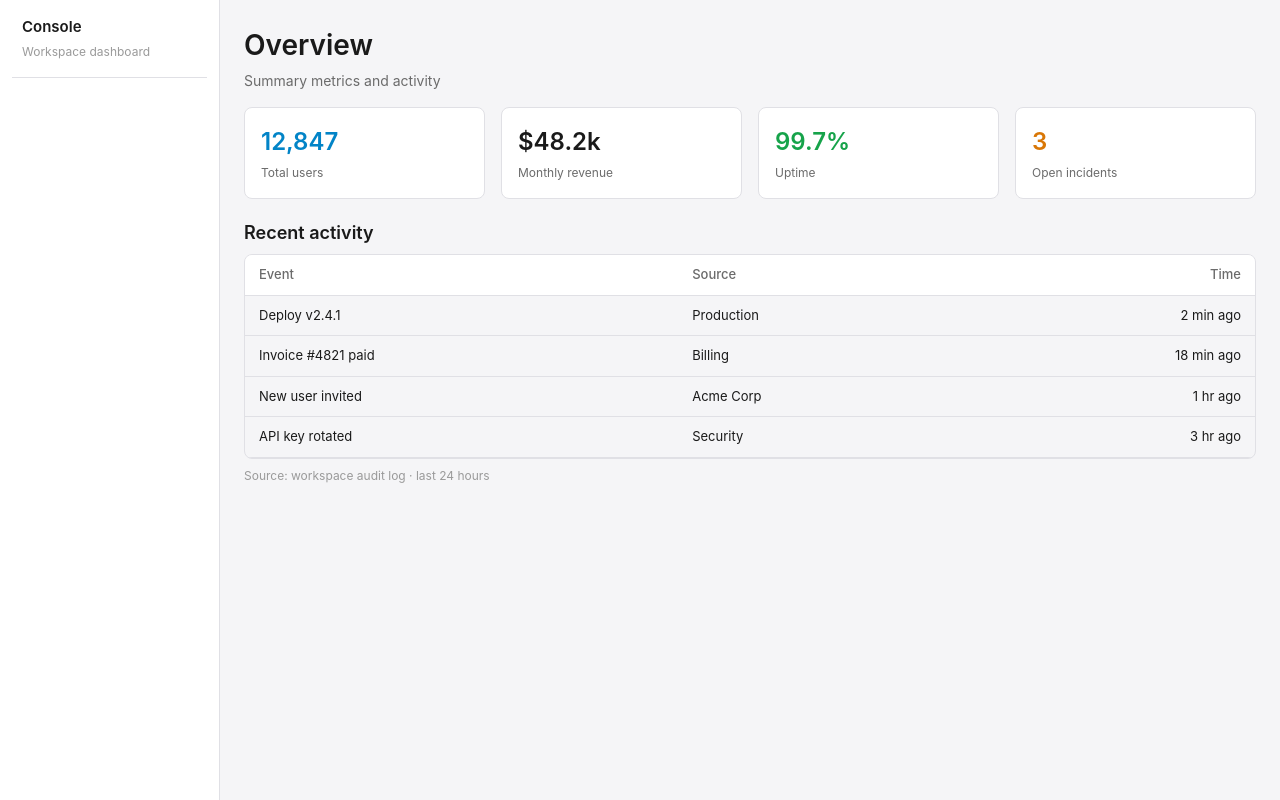
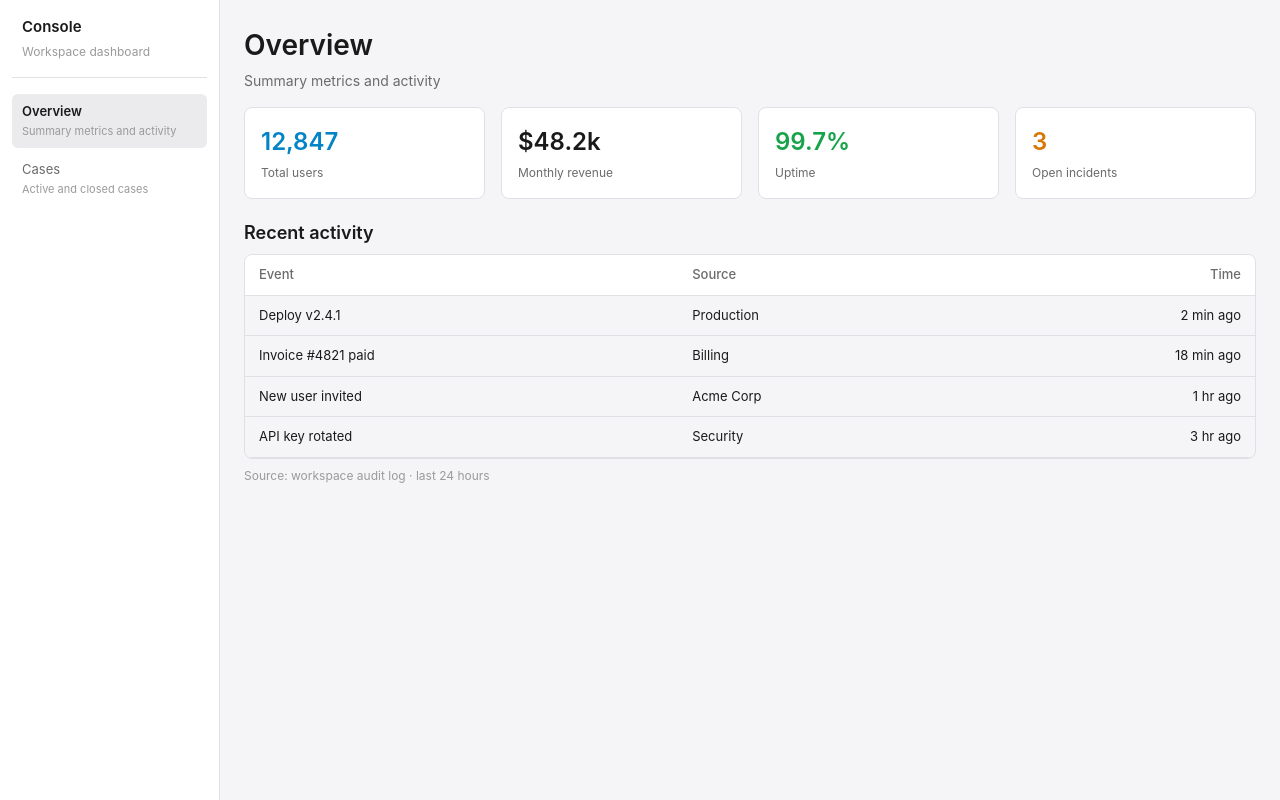
Before and after one commit to 0629owen/idocvident, a React (Vite) app: page / in a window 1280 px wide. Built offline with nearby package versions, Linux system fonts and the light colour scheme.

Commit message:
Remove extra sections and keep overview only

```diff
--- a/src/App.tsx
+++ b/src/App.tsx
@@ -1,3 +1,4 @@
+import { useState } from "react";
 import {
   Divider,
   Grid,
@@ -11,6 +12,13 @@ import {
   Text,
 } from "./components/ui";
 
+type Section = "overview" | "cases";
+
+const MENU_ITEMS: { id: Section; label: string; description: string }[] = [
+  { id: "overview", label: "Overview", description: "Summary metrics and activity" },
+  { id: "cases", label: "Cases", description: "Active and closed cases" },
+];
+
 const RECENT_ACTIVITY = [
   ["Deploy v2.4.1", "Production", "2 min ago"],
   ["Invoice #4821 paid", "Billing", "18 min ago"],
@@ -18,7 +26,95 @@ const RECENT_ACTIVITY = [
   ["API key rotated", "Security", "3 hr ago"],
 ];
 
+const CASES = [
+  ["CASE-1042", "Billing dispute", "Open", "2 hr ago"],
+  ["CASE-1041", "Login issue", "In review", "5 hr ago"],
+  ["CASE-1040", "Refund request", "Closed", "1 day ago"],
+  ["CASE-1039", "API outage", "Open", "2 days ago"],
+];
+
+function NavItem({
+  label,
+  description,
+  active,
+  onClick,
+}: {
+  label: string;
+  description: string;
+  active: boolean;
+  onClick: () => void;
+}) {
+  return (
+    <button
+      type="button"
+      onClick={onClick}
+      style={{
+        display: "flex",
+        flexDirection: "column",
+        alignItems: "flex-start",
+        gap: 2,
+        width: "100%",
+        padding: "8px 10px",
+        border: "none",
+        borderRadius: 6,
+        cursor: "pointer",
+        textAlign: "left",
+        background: active ? "var(--bg-hover)" : "transparent",
+        color: active ? "var(--text-primary)" : "var(--text-secondary)",
+      }}
+    >
+      <span style={{ fontSize: 13, fontWeight: active ? 600 : 400 }}>{label}</span>
+      <span style={{ fontSize: 11, color: "var(--text-tertiary)" }}>{description}</span>
+    </button>
+  );
+}
+
+function OverviewSection() {
+  return (
+    <Stack gap={20}>
+      <Grid columns={4} gap={16}>
+        <Stat value="12,847" label="Total users" tone="info" />
+        <Stat value="$48.2k" label="Monthly revenue" />
+        <Stat value="99.7%" label="Uptime" tone="success" />
+        <Stat value="3" label="Open incidents" tone="warning" />
+      </Grid>
+
+      <Stack gap={8}>
+        <H2>Recent activity</H2>
+        <Table
+          headers={["Event", "Source", "Time"]}
+          rows={RECENT_ACTIVITY}
+          columnAlign={["left", "left", "right"]}
+        />
+        <Text tone="tertiary" size="small">
+          Source: workspace audit log · last 24 hours
+        </Text>
+      </Stack>
+    </Stack>
+  );
+}
+
+function CasesSection() {
+  return (
+    <Stack gap={8}>
+      <H2>All cases</H2>
+      <Table
+        headers={["Case ID", "Subject", "Status", "Updated"]}
+        rows={CASES}
+        columnAlign={["left", "left", "left", "right"]}
+        rowTone={["warning", "neutral", "success", "warning"]}
+      />
+      <Text tone="tertiary" size="small">
+        Source: case management system · 4 cases
+      </Text>
+    </Stack>
+  );
+}
+
 export default function App() {
+  const [section, setSection] = useState<Section>("overview");
+  const activeItem = MENU_ITEMS.find((item) => item.id === section)!;
+
   return (
     <Row gap={0} align="stretch" style={{ minHeight: "100vh" }}>
       <Stack
@@ -39,34 +135,27 @@ export default function App() {
         </Stack>
 
         <Divider />
+
+        <Stack gap={4}>
+          {MENU_ITEMS.map((item) => (
+            <NavItem
+              key={item.id}
+              label={item.label}
+              description={item.description}
+              active={section === item.id}
+              onClick={() => setSection(item.id)}
+            />
+          ))}
+        </Stack>
       </Stack>
 
       <Stack gap={16} style={{ flex: 1, padding: 24, minWidth: 0 }}>
         <Stack gap={4}>
-          <H1>Overview</H1>
-          <Text tone="secondary">Summary metrics and activity</Text>
+          <H1>{activeItem.label}</H1>
+          <Text tone="secondary">{activeItem.description}</Text>
         </Stack>
 
-        <Stack gap={20}>
-          <Grid columns={4} gap={16}>
-            <Stat value="12,847" label="Total users" tone="info" />
-            <Stat value="$48.2k" label="Monthly revenue" />
-            <Stat value="99.7%" label="Uptime" tone="success" />
-            <Stat value="3" label="Open incidents" tone="warning" />
-          </Grid>
-
-          <Stack gap={8}>
-            <H2>Recent activity</H2>
-            <Table
-              headers={["Event", "Source", "Time"]}
-              rows={RECENT_ACTIVITY}
-              columnAlign={["left", "left", "right"]}
-            />
-            <Text tone="tertiary" size="small">
-              Source: workspace audit log · last 24 hours
-            </Text>
-          </Stack>
-        </Stack>
+        {section === "overview" ? <OverviewSection /> : <CasesSection />}
       </Stack>
     </Row>
   );
```
